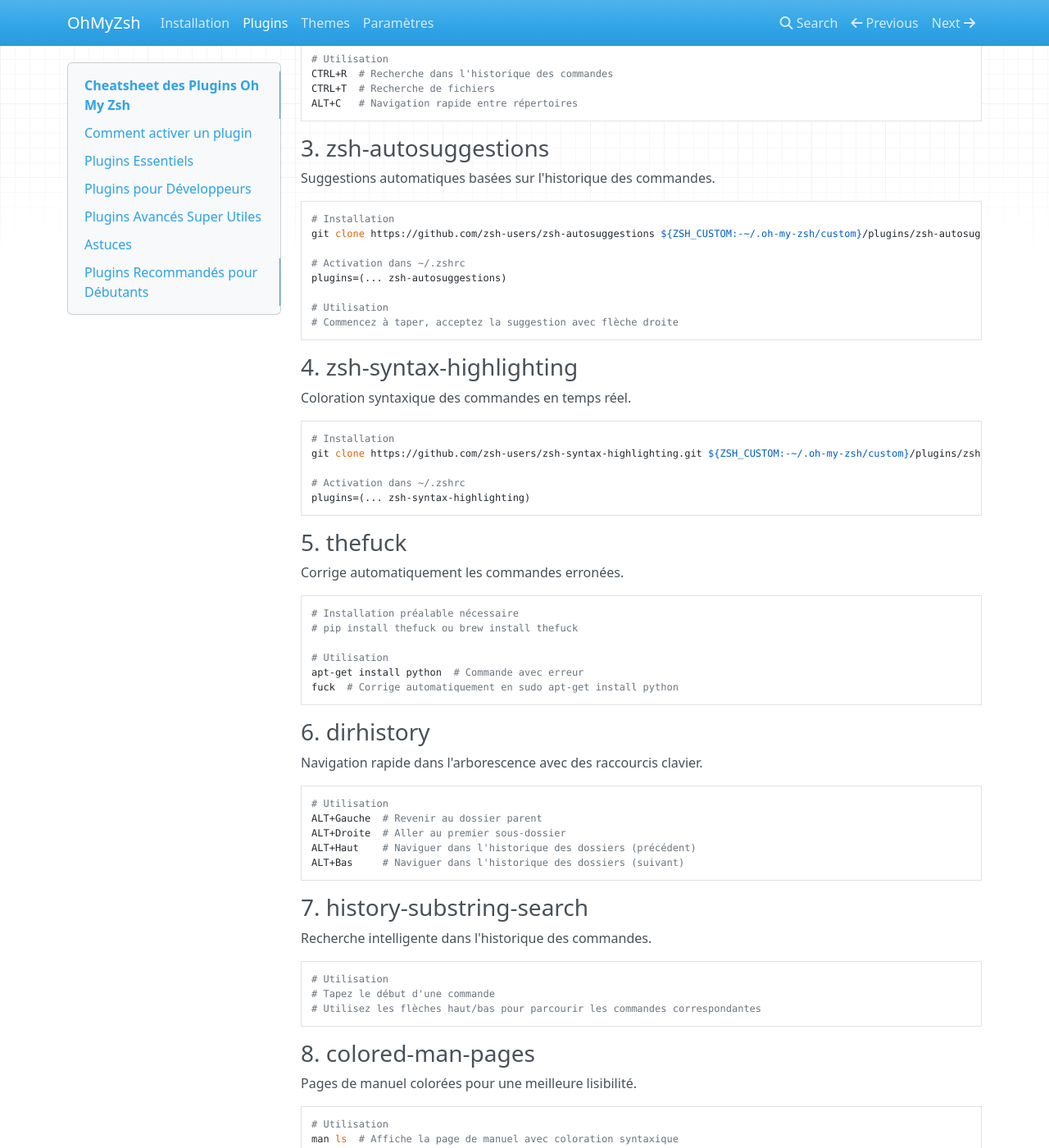
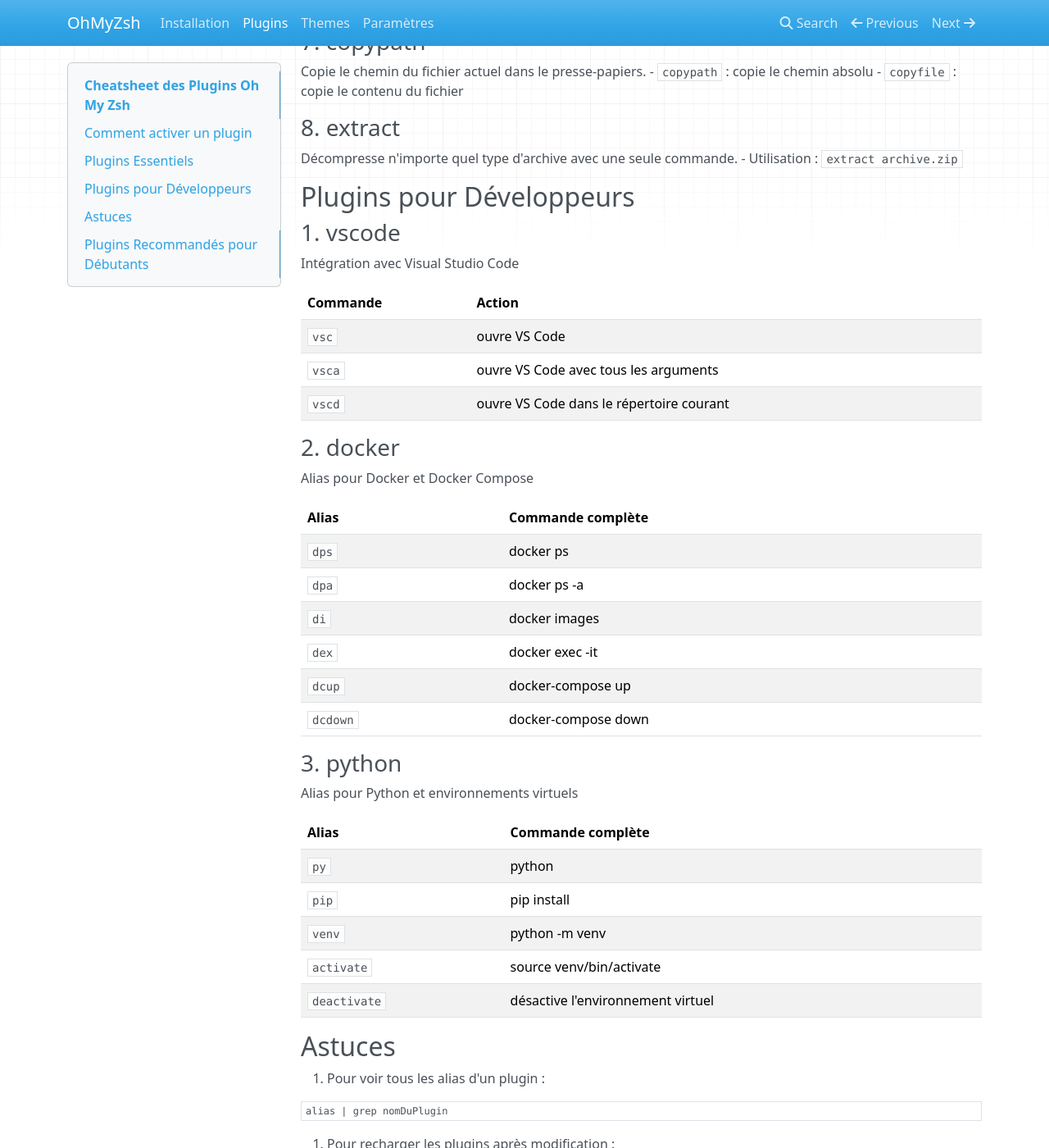
Before and after one commit to Simplon-hdf/cheatsheet-ohmyzsh-p5, an MkDocs documentation site: the page built from docs/plugin.md, in a window 1280 px wide and 1400 px high, scrolled down 2063 px. Shown: the whole window at 82% size. Built offline with MkDocs 1.6.1, drawn with Linux system fonts in a browser that asks for light colours; nearby versions of some CDN libraries; some of the changed text lies outside the part shown.

Commit message:
refactor(plugins.md): adjusting style of plugin page

````diff
--- a/docs/plugin.md
+++ b/docs/plugin.md
@@ -13,179 +13,113 @@
 ## Plugins Essentiels
 
 ### 1. git
+
 Le plugin le plus populaire qui ajoute de nombreux alias pour les commandes Git.
 
-Alias principaux :
-- `g` : git
-- `ga` : git add
-- `gc` : git commit
-- `gco` : git checkout
-- `gp` : git push
-- `gl` : git pull
-- `gst` : git status
+| Alias | Commande complète |
+|-------|-------------------|
+| `g`   | git               |
+| `ga`  | git add           |
+| `gc`  | git commit        |
+| `gco` | git checkout      |
+| `gp`  | git push          |
+| `gl`  | git pull          |
+| `gst` | git status        |
 
 ### 2. aliases
+
 Un plugin très pratique qui permet de gérer facilement vos alias.
 
-Commandes principales :
-- `acs` : affiche tous vos alias actuels
-- `alias-finder` : trouve les alias correspondant à une commande
-- `al` : liste tous les alias
-- `als` : recherche un alias spécifique
-- `acl` : efface tous les alias définis
+| Commande        | Description                             |
+|-----------------|-----------------------------------------|
+| `acs`           | affiche tous vos alias actuels          |
+| `alias-finder`  | trouve les alias correspondant à une commande |
+| `al`            | liste tous les alias                    |
+| `als`           | recherche un alias spécifique           |
+| `acl`           | efface tous les alias définis           |
 
 ### 3. npm
+
 Raccourcis pour les commandes npm courantes.
 
-Alias principaux :
-- `npmI` : npm init
-- `npmS` : npm install -S (save to dependencies)
-- `npmD` : npm install -D (save to dev dependencies)
-- `npmg` : npm install -g (installation globale)
-- `npmR` : npm run
-- `npmrd` : npm run dev
-- `npmst` : npm start
-- `npmt` : npm test
-- `npmrb` : npm run build
+| Alias    | Commande complète                     |
+|----------|--------------------------------------|
+| `npmI`   | npm init                             |
+| `npmS`   | npm install -S (save to dependencies) |
+| `npmD`   | npm install -D (save to dev dependencies) |
+| `npmg`   | npm install -g (installation globale) |
+| `npmR`   | npm run                              |
+| `npmrd`  | npm run dev                          |
+| `npmst`  | npm start                            |
+| `npmt`   | npm test                             |
+| `npmrb`  | npm run build                        |
 
 ### 4. z
+
 Navigation rapide entre les répertoires fréquemment utilisés.
 - Utilisation : tapez `z` suivi d'une partie du nom du répertoire
 
 ### 5. sudo
+
 Appuyez deux fois sur la touche `ESC` pour ajouter `sudo` au début de votre commande.
 
 ### 6. web-search
+
 Recherchez directement depuis votre terminal.
-- `google query` : recherche Google
-- `ddg query` : recherche DuckDuckGo
-- `github query` : recherche GitHub
+
+| Commande       | Action                  |
+|----------------|-------------------------|
+| `google query` | recherche Google        |
+| `ddg query`    | recherche DuckDuckGo    |
+| `github query` | recherche GitHub        |
 
 ### 7. copypath
+
 Copie le chemin du fichier actuel dans le presse-papiers.
 - `copypath` : copie le chemin absolu
 - `copyfile` : copie le contenu du fichier
 
 ### 8. extract
+
 Décompresse n'importe quel type d'archive avec une seule commande.
 - Utilisation : `extract archive.zip`
 
 ## Plugins pour Développeurs
 
 ### 1. vscode
+
 Intégration avec Visual Studio Code
-- `vsc` : ouvre VS Code
-- `vsca` : ouvre VS Code avec tous les arguments
-- `vscd` : ouvre VS Code dans le répertoire courant
+
+| Commande | Action                                  |
+|----------|----------------------------------------|
+| `vsc`    | ouvre VS Code                           |
+| `vsca`   | ouvre VS Code avec tous les arguments   |
+| `vscd`   | ouvre VS Code dans le répertoire courant|
 
 ### 2. docker
+
 Alias pour Docker et Docker Compose
-- `dps` : docker ps
-- `dpa` : docker ps -a
-- `di` : docker images
-- `dex` : docker exec -it
-- `dcup` : docker-compose up
-- `dcdown` : docker-compose down
+
+| Alias     | Commande complète     |
+|-----------|----------------------|
+| `dps`     | docker ps            |
+| `dpa`     | docker ps -a         |
+| `di`      | docker images        |
+| `dex`     | docker exec -it      |
+| `dcup`    | docker-compose up    |
+| `dcdown`  | docker-compose down  |
 
 ### 3. python
+
 Alias pour Python et environnements virtuels
-- `py` : python
-- `pip` : pip install
-- `venv` : python -m venv
-- `activate` : source venv/bin/activate
-- `deactivate` : désactive l'environnement virtuel
 
-## Plugins Avancés Super Utiles
-
-### 1. autojump
-Navigation rapide entre répertoires basée sur l'historique de navigation.
-```bash
-# Installation préalable nécessaire
-# Sur macOS: brew install autojump
-# Sur Ubuntu: apt-get install autojump
-
-# Utilisation
-j nom_partiel_du_dossier  # Saute directement au dossier correspondant
-```
-
-### 2. fzf
-Recherche floue puissante pour filtrer l'historique, les fichiers et plus encore.
-```bash
-# Installation préalable nécessaire
-# brew install fzf ou git clone https://github.com/junegunn/fzf.git ~/.fzf && ~/.fzf/install
-
-# Utilisation
-CTRL+R  # Recherche dans l'historique des commandes
-CTRL+T  # Recherche de fichiers
-ALT+C   # Navigation rapide entre répertoires
-```
-
-### 3. zsh-autosuggestions
-Suggestions automatiques basées sur l'historique des commandes.
-```bash
-# Installation
-git clone https://github.com/zsh-users/zsh-autosuggestions ${ZSH_CUSTOM:-~/.oh-my-zsh/custom}/plugins/zsh-autosuggestions
-
-# Activation dans ~/.zshrc
-plugins=(... zsh-autosuggestions)
-
-# Utilisation
-# Commencez à taper, acceptez la suggestion avec flèche droite
-```
-
-### 4. zsh-syntax-highlighting
-Coloration syntaxique des commandes en temps réel.
-```bash
-# Installation
-git clone https://github.com/zsh-users/zsh-syntax-highlighting.git ${ZSH_CUSTOM:-~/.oh-my-zsh/custom}/plugins/zsh-syntax-highlighting
-
-# Activation dans ~/.zshrc
-plugins=(... zsh-syntax-highlighting)
-```
-
-### 5. thefuck
-Corrige automatiquement les commandes erronées.
-```bash
-# Installation préalable nécessaire
-# pip install thefuck ou brew install thefuck
-
-# Utilisation
-apt-get install python  # Commande avec erreur
-fuck  # Corrige automatiquement en sudo apt-get install python
-```
-
-### 6. dirhistory
-Navigation rapide dans l'arborescence avec des raccourcis clavier.
-```bash
-# Utilisation
-ALT+Gauche  # Revenir au dossier parent
-ALT+Droite  # Aller au premier sous-dossier
-ALT+Haut    # Naviguer dans l'historique des dossiers (précédent)
-ALT+Bas     # Naviguer dans l'historique des dossiers (suivant)
-```
-
-### 7. history-substring-search
-Recherche intelligente dans l'historique des commandes.
-```bash
-# Utilisation
-# Tapez le début d'une commande
-# Utilisez les flèches haut/bas pour parcourir les commandes correspondantes
-```
-
-### 8. colored-man-pages
-Pages de manuel colorées pour une meilleure lisibilité.
-```bash
-# Utilisation
-man ls  # Affiche la page de manuel avec coloration syntaxique
-```
-
-### 9. gitignore
-Génération rapide de fichiers .gitignore.
-```bash
-# Utilisation
-gi list                      # Liste tous les templates disponibles
-gi python,node >> .gitignore # Génère un .gitignore pour Python et Node.js
-```
+| Alias        | Commande complète                |
+|--------------|----------------------------------|
+| `py`         | python                           |
+| `pip`        | pip install                      |
+| `venv`       | python -m venv                   |
+| `activate`   | source venv/bin/activate         |
+| `deactivate` | désactive l'environnement virtuel|
 
 ## Astuces
 
@@ -199,22 +133,6 @@
 source ~/.zshrc
 ```
 
-3. Configuration recommandée pour une productivité maximale :
-```zsh
-plugins=(
-  git
-  z
-  sudo
-  extract
-  web-search
-  zsh-autosuggestions
-  zsh-syntax-highlighting
-  history-substring-search
-  colored-man-pages
-  dirhistory
-)
-```
-
 ## Plugins Recommandés pour Débutants
 
 1. git
@@ -222,7 +140,5 @@
 3. sudo
 4. extract
 5. web-search
-6. zsh-autosuggestions
-7. colored-man-pages
 
 Ces plugins sont un excellent point de départ pour améliorer votre productivité avec Oh My Zsh.
````
Also changed, not shown: mkdocs.yml (line endings or trailing spaces).
